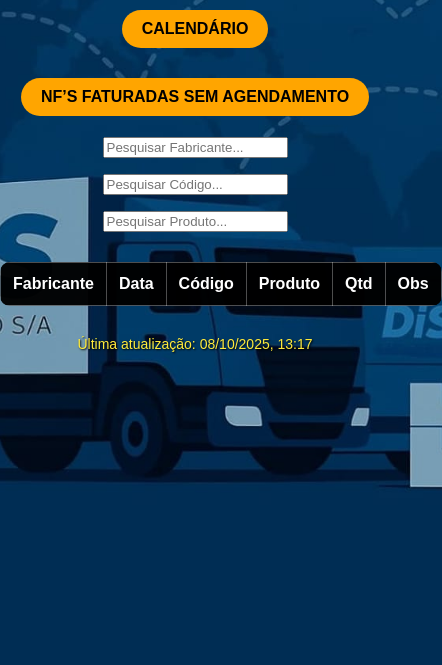
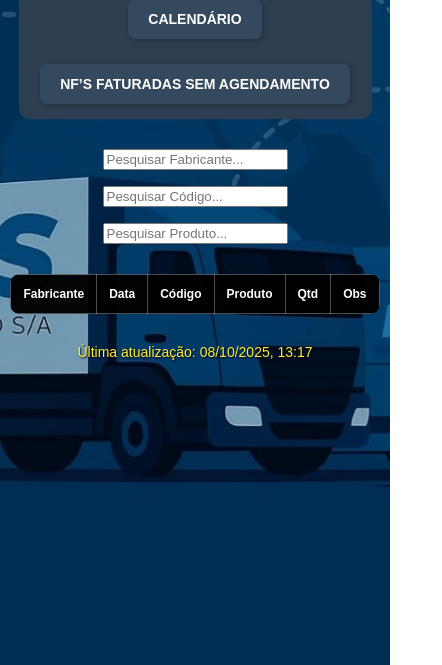
Before and after one commit to discomerciologistica/agendamentos, a plain HTML site: page index.html in a window 390 px wide. Shown: the part 179-844 px from the top of the page, 442 px wide, since content can reach past the window. Drawn offline with Linux system fonts and the light colour scheme.

Commit message:
Add files via upload

```diff
--- a/index.html
+++ b/index.html
@@ -9,19 +9,19 @@
   <div class="container">
     <h1>AGENDAMENTOS</h1>
 
-    <p>
-  <a href="CALENDARIO.jpeg" target="_blank" class="botao-menu">CALENDÁRIO</a>
-</p>
 
-<div class="link-container" style="margin-top: 20px;">
-  <a href="nfsfaturadassemagendamento.html" target="_blank" class="botao-menu">
-    NF’S FATURADAS SEM AGENDAMENTO
-  </a>
-</div>
+
+<nav class="menu">
+  <ul>
+    <li><a href="CALENDARIO.jpeg" target="_blank">CALENDÁRIO</a></li>
+    <li><a href="nfsfaturadassemagendamento.html" target="_blank">NF’S FATURADAS SEM AGENDAMENTO</a></li>
+  </ul>
+</nav>
+
+
     <div style="margin-bottom: 15px;"></div>
 
     <!-- Campos de pesquisa -->
-  <p>
     <input type="text" id="searchFabricante" placeholder="Pesquisar Fabricante..." autocomplete="off">
     <ul id="suggestionsFabricante" class="suggestions"></ul>
 
@@ -30,7 +30,7 @@
 
     <input type="text" id="searchProduto" placeholder="Pesquisar Produto..." autocomplete="off">
     <ul id="suggestionsProduto" class="suggestions"></ul>
-  </p>
+
     <table id="results">
       <thead>
         <tr>
--- a/style.css
+++ b/style.css
@@ -1,3 +1,64 @@
+@media(max-width: 600px){
+	body{
+		padding: 10px;
+	}
+	.container {
+    margin-top: 5vh;
+    margin-bottom: 10vh;
+    padding: 0 10px;
+  }
+
+  h1 {
+    font-size: 1.5rem; /* reduz tamanho da fonte */
+    margin-bottom: 4vh;
+  }
+
+  #searchInput {
+    width: 100%; /* ocupa toda a largura disponível */
+    max-width: 100%;
+    font-size: 14px;
+  }
+
+  table {
+    width: 100%;
+    font-size: 12px;
+    margin: 20px 0;
+  }
+
+  th, td {
+    padding: 8px;
+  }
+
+  .menu {
+    width: 100%;
+    max-width: 100%;
+    padding: 5px;
+  }
+
+  .menu ul {
+    gap: 10px;
+  }
+
+  .menu a {
+    padding: 10px;
+    font-size: 14px;
+  }
+
+  /* Ajuste para o dropdown sugestões, se usar */
+  #suggestions {
+    max-width: 100%;
+    left: 0;
+    right: 0;
+  }
+
+   .table-wrapper {
+    overflow-x: auto;
+    -webkit-overflow-scrolling: touch; /* rolagem suave no iOS */
+  }
+
+
+}
+
 body {
   margin: 0;
   padding: 0;
@@ -9,12 +70,13 @@ body {
 
 .container {
   text-align: center;
-  margin-top: 15vh;
+  margin-top: 8vh;
+  margin-bottom: 15vh;
 }
 
 h1 {
   text-align: center;
-  margin-bottom: 20px;
+  margin-bottom: 8vh;
   text-shadow: 2px 2px 4px rgba(0,0,0,0.7);
 }
 
@@ -30,7 +92,7 @@ h1 {
   list-style: none;
   margin: 0;
   padding: 0;
-  max-width: 300px;
+  max-width: 500px;
   margin: 0 auto;
   background: rgba(0,0,0,0.7);
   border-radius: 5px;
@@ -86,21 +148,52 @@ td:last-child {
   color: #ff4444; /* vermelho vivo */
   font-weight: bold;
 }
-.botao-menu {
-  background-color: orange; /* botão amarelo */
-  color: black; /* texto preto */
-  font-weight: bold;
-  padding: 10px 20px;
-  border: none;
-  border-radius: 30px;
-  text-decoration: none;
-  display: inline-block;
-  margin: 5px;
-  cursor: pointer;
-  transition: background-color 0.3s, color 0.3s;
+.menu {
+	flex-direction:column;
+	align-items: center;
+  display: flex;
+  justify-content: center;  /* Centraliza os botões */
+  margin: 30px auto;
+  padding: 10px;
+  background-color: #2c3e50;
+  border-radius: 10px;
+  width: 90%;
+  max-width: 500px;
 }
 
-.botao-menu:hover {
-  background-color: #1abc9c; /* muda a cor de fundo ao passar o mouse */
-  color: white; /* muda a cor do texto ao passar o mouse */
+
+.menu ul {
+  list-style: none; /* Remove bolinhas */
+  display: flex;
+  flex-direction:column;
+  gap: 15px; /* Espaçamento entre os botões */
+  padding: 0;
+  margin: 0;
+  align-items: center;
 }
+
+.menu li {
+  margin: 5px;
+}
+
+.menu a {
+ display: block;
+  width: 100%;
+  box-sizing: border-box;
+  background-color: #34495e;
+  color: white;
+  text-decoration: none;
+  font-weight: bold;
+  font-family: sans-serif;
+  padding: 12px 20px;
+  border-radius: 8px;
+  transition: background-color 0.3s, color 0.3s;
+  box-shadow: 2px 2px 5px rgba(0,0,0,0.2);
+  text-align: center;
+  word-break: break-word;
+}
+
+.menu a:hover {
+  background-color: #1abc9c;
+  color: white;
+}
```
Also changed, not shown: nfsfaturadassemagendamento.html (+4 -2 lines).
